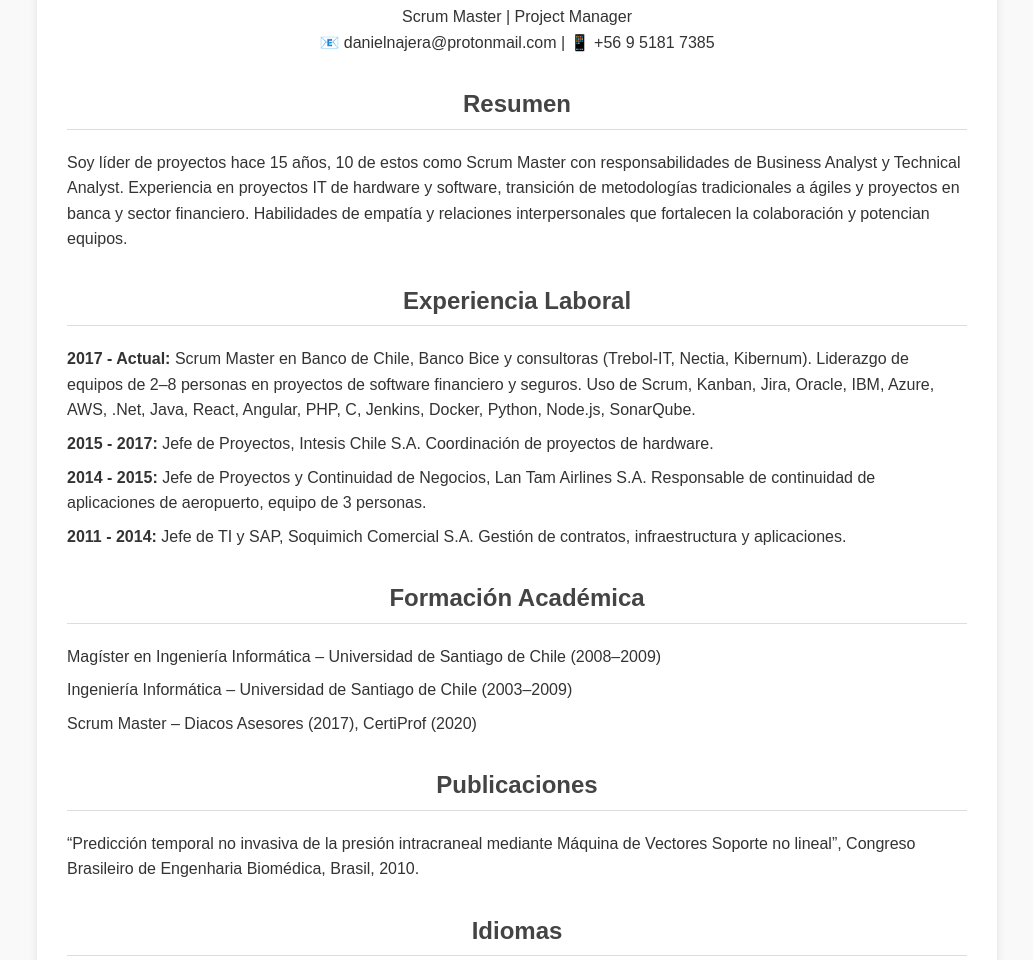
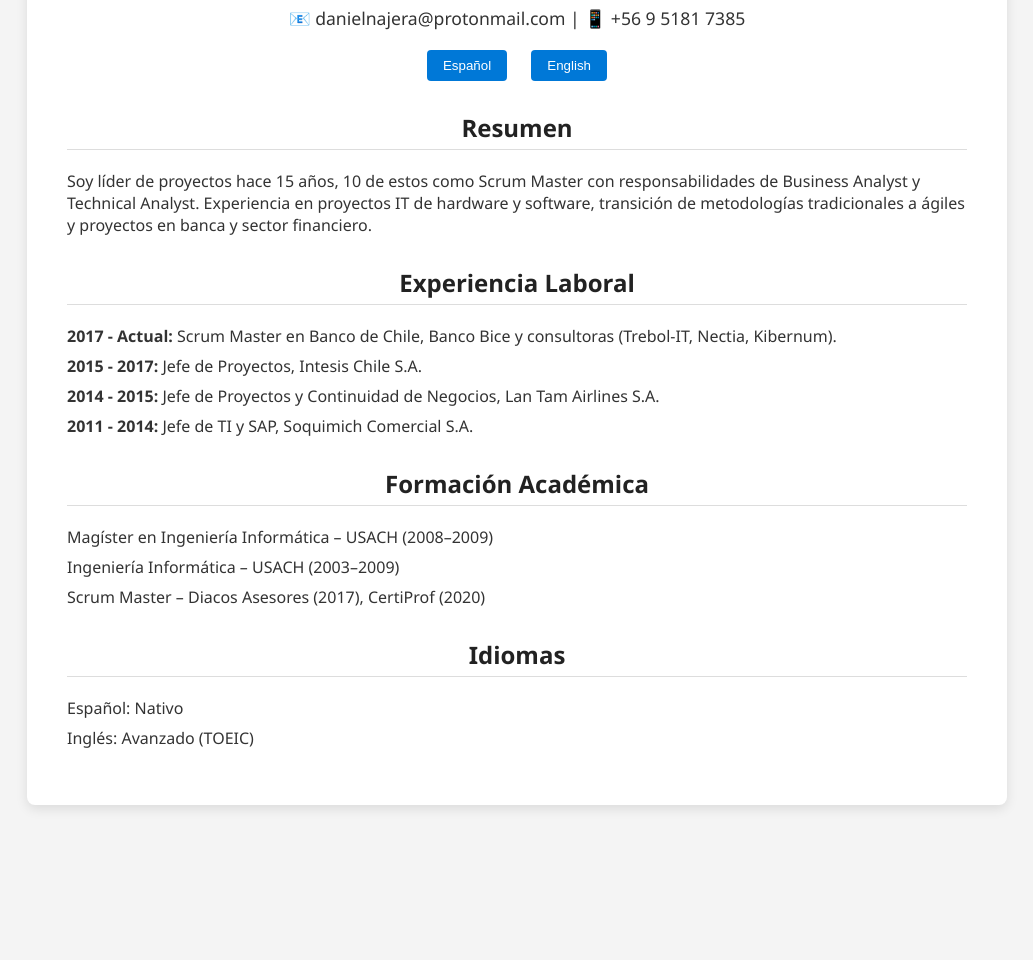
Before and after one commit to dnajeragit/Daniel-Najera-Resume, a plain HTML site: page index.html in a window 1280 px wide. Shown: the part 160-1120 px from the top of the page, without its empty margins (123-1156 px from the left). After the commit the page ends 1005 px from the top, so only its background shows below. Drawn offline with Linux system fonts and the light colour scheme.

Commit message:
Add files via upload

```diff
--- a/index.html
+++ b/index.html
@@ -1,27 +1,26 @@
 <!DOCTYPE html>
-<html lang="es">
+<html lang="en">
 <head>
   <meta charset="UTF-8">
-  <title>Daniel Nájera De Ferrari - CV</title>
+  <title>Daniel Nájera De Ferrari - Resume</title>
   <style>
     body {
-      font-family: Arial, sans-serif;
-      margin: 40px;
-      background-color: #f9f9f9;
+      font-family: 'Segoe UI', Arial, sans-serif;
+      margin: 0;
+      background: #f4f4f4;
       color: #333;
-      line-height: 1.6;
     }
     .container {
       max-width: 900px;
-      margin: auto;
+      margin: 40px auto;
       background: #fff;
-      padding: 30px;
+      padding: 40px;
       border-radius: 8px;
-      box-shadow: 0 0 10px rgba(0,0,0,0.1);
+      box-shadow: 0 4px 12px rgba(0,0,0,0.1);
     }
     h1, h2 {
       text-align: center;
-      color: #444;
+      color: #222;
     }
     h2 {
       margin-top: 30px;
@@ -29,7 +28,7 @@
       padding-bottom: 5px;
     }
     ul {
-      list-style-type: none;
+      list-style: none;
       padding: 0;
     }
     li {
@@ -38,51 +37,102 @@
     .contact {
       text-align: center;
       margin-bottom: 20px;
+      font-size: 1.1em;
+    }
+    .lang-switch {
+      text-align: center;
+      margin-bottom: 20px;
+    }
+    .lang-switch button {
+      margin: 0 10px;
+      padding: 8px 16px;
+      border: none;
+      border-radius: 4px;
+      background: #0078d7;
+      color: #fff;
+      cursor: pointer;
+    }
+    .lang-switch button:hover {
+      background: #005fa3;
+    }
+    .section {
+      display: none;
+    }
+    .section.active {
+      display: block;
     }
   </style>
 </head>
 <body>
   <div class="container">
     <h1>Daniel Nájera De Ferrari</h1>
-    <p class="contact">Scrum Master | Project Manager<br>
-    📧 danielnajera@protonmail.com | 📱 +56 9 5181 7385</p>
+    <p class="contact">📧 danielnajera@protonmail.com | 📱 +56 9 5181 7385</p>
 
+    <div class="lang-switch">
+      <button onclick="showLang('es')">Español</button>
+      <button onclick="showLang('en')">English</button>
+    </div>
+
+    <!-- Español -->
+    <div id="es" class="section active">
       <h2>Resumen</h2>
-    <p>Soy líder de proyectos hace 15 años, 10 de estos como Scrum Master con responsabilidades de Business Analyst y Technical Analyst. Experiencia en proyectos IT de hardware y software, transición de metodologías tradicionales a ágiles y proyectos en banca y sector financiero. Habilidades de empatía y relaciones interpersonales que fortalecen la colaboración y potencian equipos.</p>
+      <p>Soy líder de proyectos hace 15 años, 10 de estos como Scrum Master con responsabilidades de Business Analyst y Technical Analyst. Experiencia en proyectos IT de hardware y software, transición de metodologías tradicionales a ágiles y proyectos en banca y sector financiero.</p>
 
       <h2>Experiencia Laboral</h2>
       <ul>
-      <li><strong>2017 - Actual:</strong> Scrum Master en Banco de Chile, Banco Bice y consultoras (Trebol-IT, Nectia, Kibernum). Liderazgo de equipos de 2–8 personas en proyectos de software financiero y seguros. Uso de Scrum, Kanban, Jira, Oracle, IBM, Azure, AWS, .Net, Java, React, Angular, PHP, C, Jenkins, Docker, Python, Node.js, SonarQube.</li>
-      <li><strong>2015 - 2017:</strong> Jefe de Proyectos, Intesis Chile S.A. Coordinación de proyectos de hardware.</li>
-      <li><strong>2014 - 2015:</strong> Jefe de Proyectos y Continuidad de Negocios, Lan Tam Airlines S.A. Responsable de continuidad de aplicaciones de aeropuerto, equipo de 3 personas.</li>
-      <li><strong>2011 - 2014:</strong> Jefe de TI y SAP, Soquimich Comercial S.A. Gestión de contratos, infraestructura y aplicaciones.</li>
+        <li><strong>2017 - Actual:</strong> Scrum Master en Banco de Chile, Banco Bice y consultoras (Trebol-IT, Nectia, Kibernum).</li>
+        <li><strong>2015 - 2017:</strong> Jefe de Proyectos, Intesis Chile S.A.</li>
+        <li><strong>2014 - 2015:</strong> Jefe de Proyectos y Continuidad de Negocios, Lan Tam Airlines S.A.</li>
+        <li><strong>2011 - 2014:</strong> Jefe de TI y SAP, Soquimich Comercial S.A.</li>
       </ul>
 
       <h2>Formación Académica</h2>
       <ul>
-      <li>Magíster en Ingeniería Informática – Universidad de Santiago de Chile (2008–2009)</li>
-      <li>Ingeniería Informática – Universidad de Santiago de Chile (2003–2009)</li>
+        <li>Magíster en Ingeniería Informática – USACH (2008–2009)</li>
+        <li>Ingeniería Informática – USACH (2003–2009)</li>
         <li>Scrum Master – Diacos Asesores (2017), CertiProf (2020)</li>
       </ul>
-
-    <h2>Publicaciones</h2>
-    <p>“Predicción temporal no invasiva de la presión intracraneal mediante Máquina de Vectores Soporte no lineal”, Congreso Brasileiro de Engenharia Biomédica, Brasil, 2010.</p>
 
       <h2>Idiomas</h2>
       <ul>
         <li>Español: Nativo</li>
-      <li>Inglés: Nivel Avanzado (TOEIC)</li>
+        <li>Inglés: Avanzado (TOEIC)</li>
+      </ul>
+    </div>
+
+    <!-- English -->
+    <div id="en" class="section">
+      <h2>Summary</h2>
+      <p>I have been a project leader for 15 years, 10 of them as a Scrum Master with responsibilities as Business Analyst and Technical Analyst. Experienced in IT projects involving hardware and software, with expertise in transitioning from traditional methodologies to agile frameworks. Strong background in financial and banking projects.</p>
+
+      <h2>Work Experience</h2>
+      <ul>
+        <li><strong>2017 – Present:</strong> Scrum Master – Banco de Chile, Banco Bice, Consulting firms (Trebol-IT, Nectia, Kibernum).</li>
+        <li><strong>2015 – 2017:</strong> Project Manager – Intesis Chile S.A.</li>
+        <li><strong>2014 – 2015:</strong> Project Manager & Business Continuity – Lan Tam Airlines S.A.</li>
+        <li><strong>2011 – 2014:</strong> Head of IT & SAP – Soquimich Comercial S.A.</li>
       </ul>
 
-    <h2>Conocimientos</h2>
+      <h2>Education</h2>
       <ul>
-      <li>Gestión de proyectos IT (software y hardware)</li>
-      <li>Metodologías ágiles (Scrum, Kanban)</li>
-      <li>Gestión de presupuestos y proveedores</li>
-      <li>Auditorías internas/externas (SOX)</li>
-      <li>Seguridad SAP, roles y perfiles</li>
-      <li>Arquitectura de sistemas web y móviles</li>
+        <li>Master’s in Computer Engineering – USACH (2008–2009)</li>
+        <li>Bachelor’s in Computer Engineering – USACH (2003–2009)</li>
+        <li>Scrum Master – Diacos Asesores (2017), CertiProf (2020)</li>
+      </ul>
+
+      <h2>Languages</h2>
+      <ul>
+        <li>Spanish: Native</li>
+        <li>English: Advanced Working Level (TOEIC)</li>
       </ul>
     </div>
+  </div>
+
+  <script>
+    function showLang(lang) {
+      document.querySelectorAll('.section').forEach(sec => sec.classList.remove('active'));
+      document.getElementById(lang).classList.add('active');
+    }
+  </script>
 </body>
 </html>
```
Lines whose indentation alone changed are shown as unchanged.
